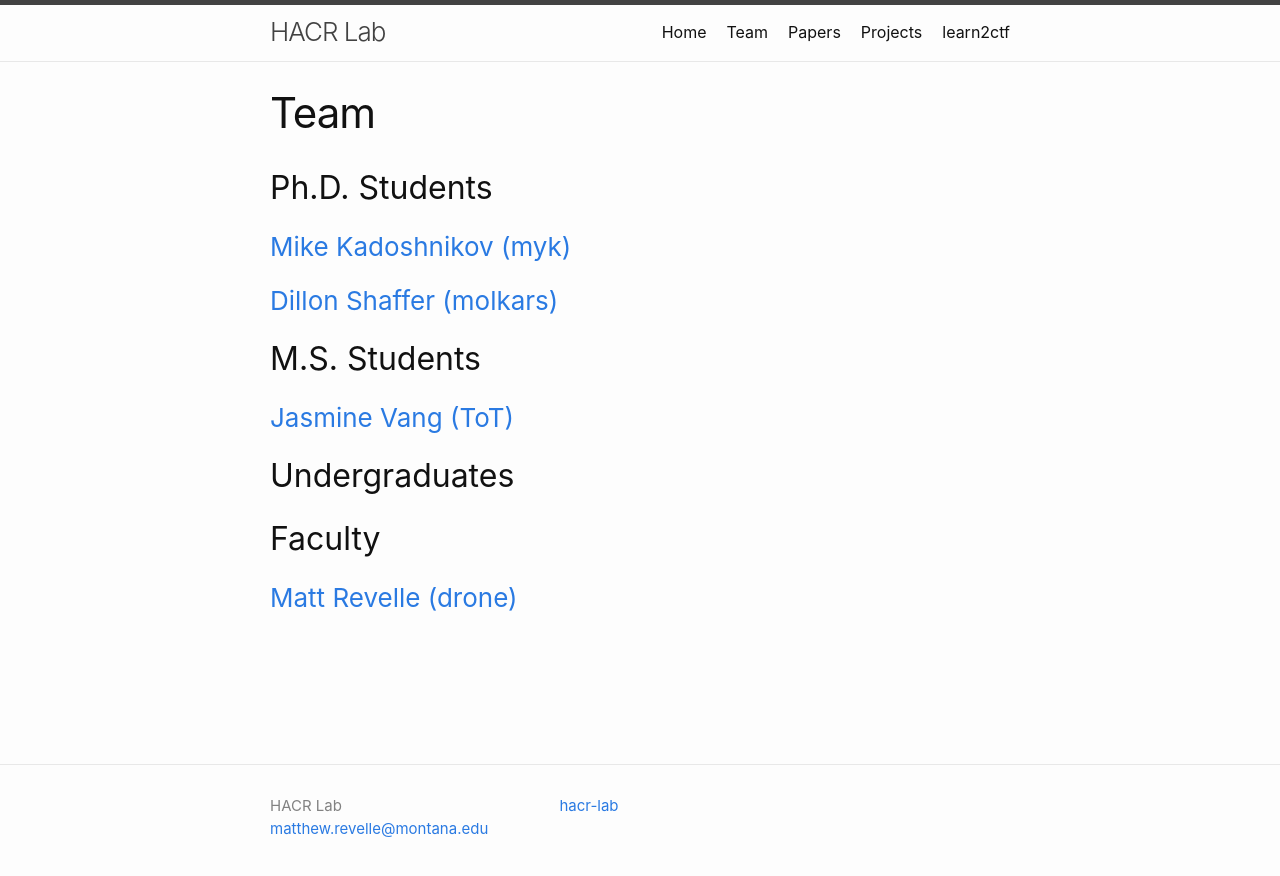
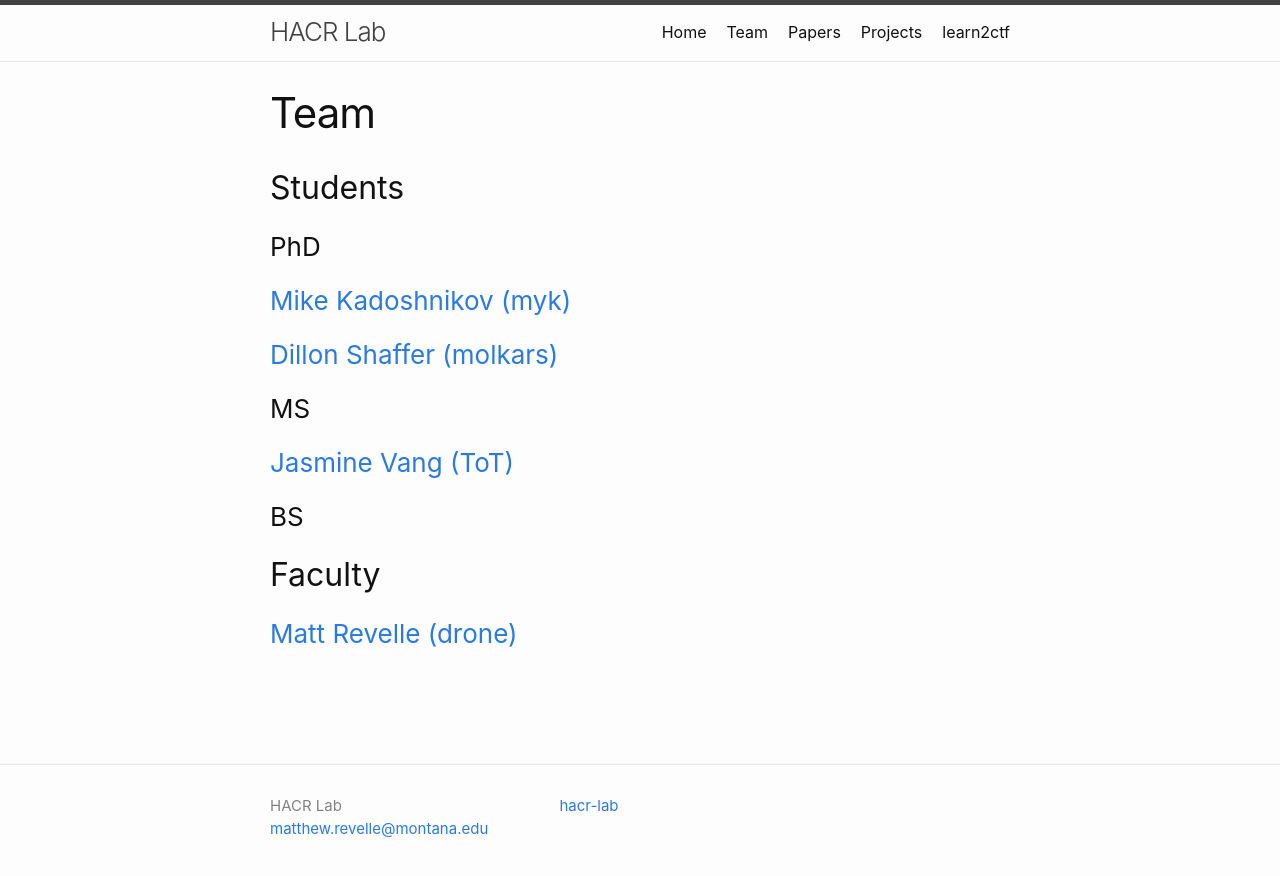
Before and after one commit to hacr-lab/hacr-lab.github.io, a Jekyll site: the page built from team.md, in a window 1280 px wide. Shown: the top 876 px of the page. Built offline with Jekyll 4.4.1, drawn with Linux system fonts in a browser that asks for light colours.

Commit message:
Group student sections on Team page.

```diff
--- a/team.md
+++ b/team.md
@@ -5,7 +5,9 @@ permalink: /team/
 ---
 
 
-## Ph.D. Students
+## Students
+
+### PhD
 
 {% assign phd_students = site.team | where: "membership", "phd_student" | sort: 'date' %}
 
@@ -17,7 +19,7 @@ permalink: /team/
 {% endif %}
 {% endfor %}
 
-## M.S. Students
+### MS
 
 {% assign ms_students = site.team | where: "membership", "ms_student" | sort: 'date' %}
 
@@ -29,7 +31,7 @@ permalink: /team/
 {% endif %}
 {% endfor %}
 
-## Undergraduates
+### BS
 
 {% assign ug_students = site.team | where: "membership", "undergrad_student" | sort: 'date' %}
 
```
